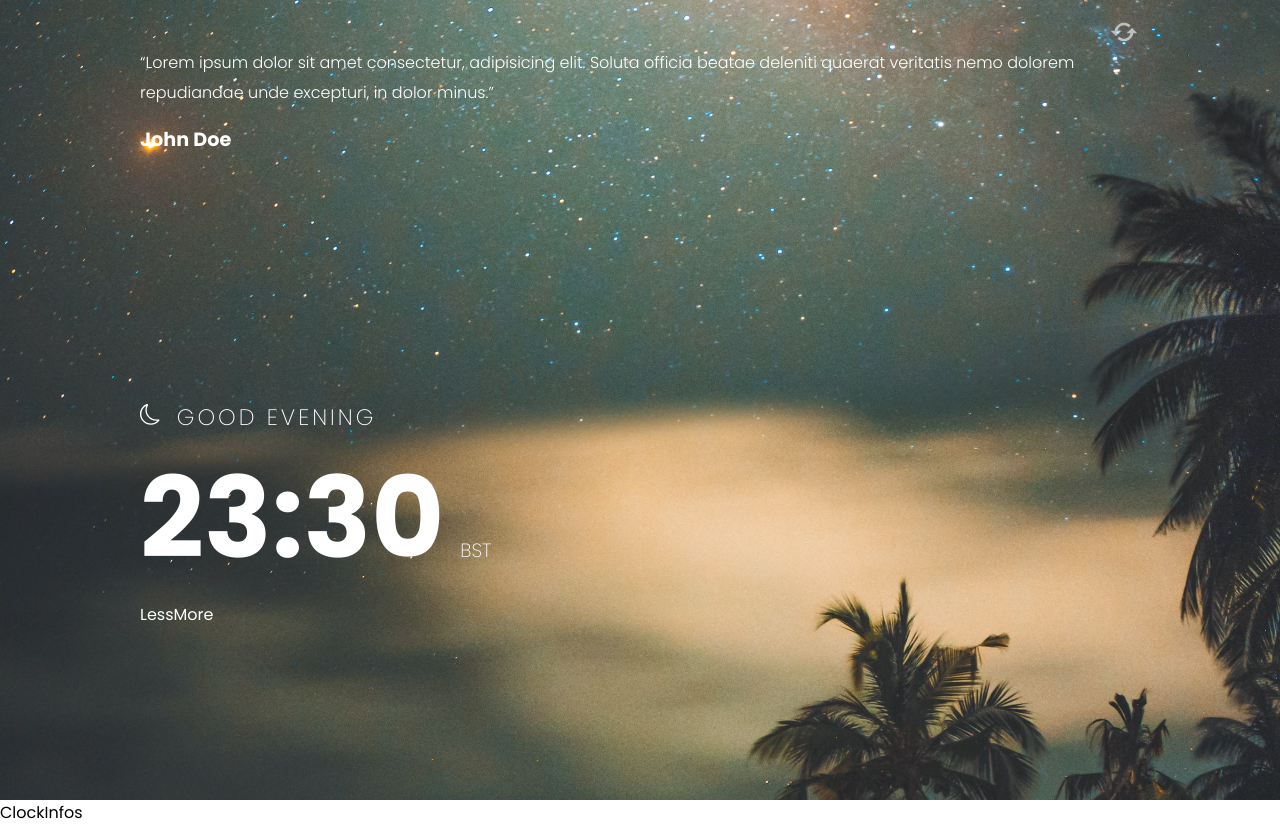
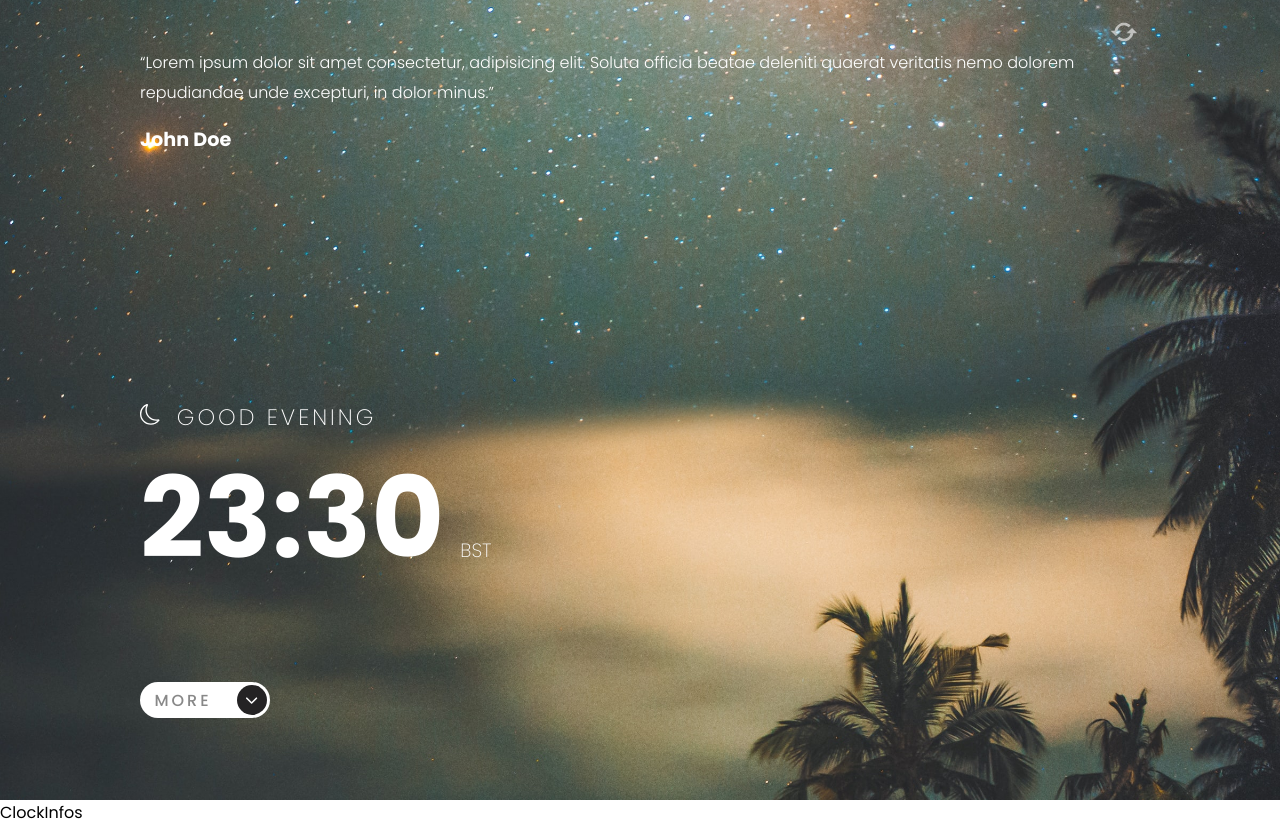
Before and after one commit to AbderrahmaneFadili/clock-app, a React (Create React App) app: page / in a window 1280 px wide. Built offline with nearby package versions, Linux system fonts and the light colour scheme.

Commit message:
Creating LessMore

```diff
--- a/src/components/LessMore/LessMore.jsx
+++ b/src/components/LessMore/LessMore.jsx
@@ -1,7 +1,26 @@
-import React from "react";
+import React, { useState } from "react";
+import {
+  LessMoreCircle,
+  LessMoreLabel,
+  LessMoreWrapper,
+} from "./LessMore.styles";
+import { FiChevronDown, FiChevronUp } from "react-icons/fi";
 
 const LessMore = () => {
-  return <div>LessMore</div>;
+  const [showMore, setShowMore] = useState(false);
+
+  return (
+    <LessMoreWrapper>
+      <LessMoreLabel>{showMore ? "less" : "more"}</LessMoreLabel>
+      <LessMoreCircle onClick={() => setShowMore(!showMore)}>
+        {showMore ? (
+          <FiChevronUp size={"1.2rem"} />
+        ) : (
+          <FiChevronDown size={"1.2rem"} />
+        )}
+      </LessMoreCircle>
+    </LessMoreWrapper>
+  );
 };
 
 export default LessMore;
--- a/src/components/LessMore/LessMore.styles.js
+++ b/src/components/LessMore/LessMore.styles.js
@@ -0,0 +1,33 @@
+import styled from "styled-components";
+
+export const LessMoreWrapper = styled.div`
+  width: 130px;
+  background-color: ${({ theme }) => theme.white};
+  border-radius: 30px;
+  padding: 0.2rem;
+  display: flex;
+  justify-content: space-between;
+  align-items: center;
+  margin-top: 5rem;
+`;
+
+export const LessMoreLabel = styled.span`
+  color: ${({ theme }) => theme.gray};
+  text-transform: uppercase;
+  font-size: 1rem;
+  letter-spacing: 3px;
+  margin-left: 0.7rem;
+  font-weight: 500;
+`;
+
+export const LessMoreCircle = styled.span`
+  background-color: ${({ theme }) => theme.dark};
+  display: flex;
+  flex-direction: column;
+  justify-content: center;
+  align-items: center;
+  border-radius: 100%;
+  width: 30px;
+  height: 30px;
+  cursor: pointer;
+`;
--- a/src/theme/theme.js
+++ b/src/theme/theme.js
@@ -1,4 +1,5 @@
 const theme = {
+  gray: "#888",
   lightGray: "#C7C7C7",
   white: "#FFFFFF",
   dark: "#242324",
```
